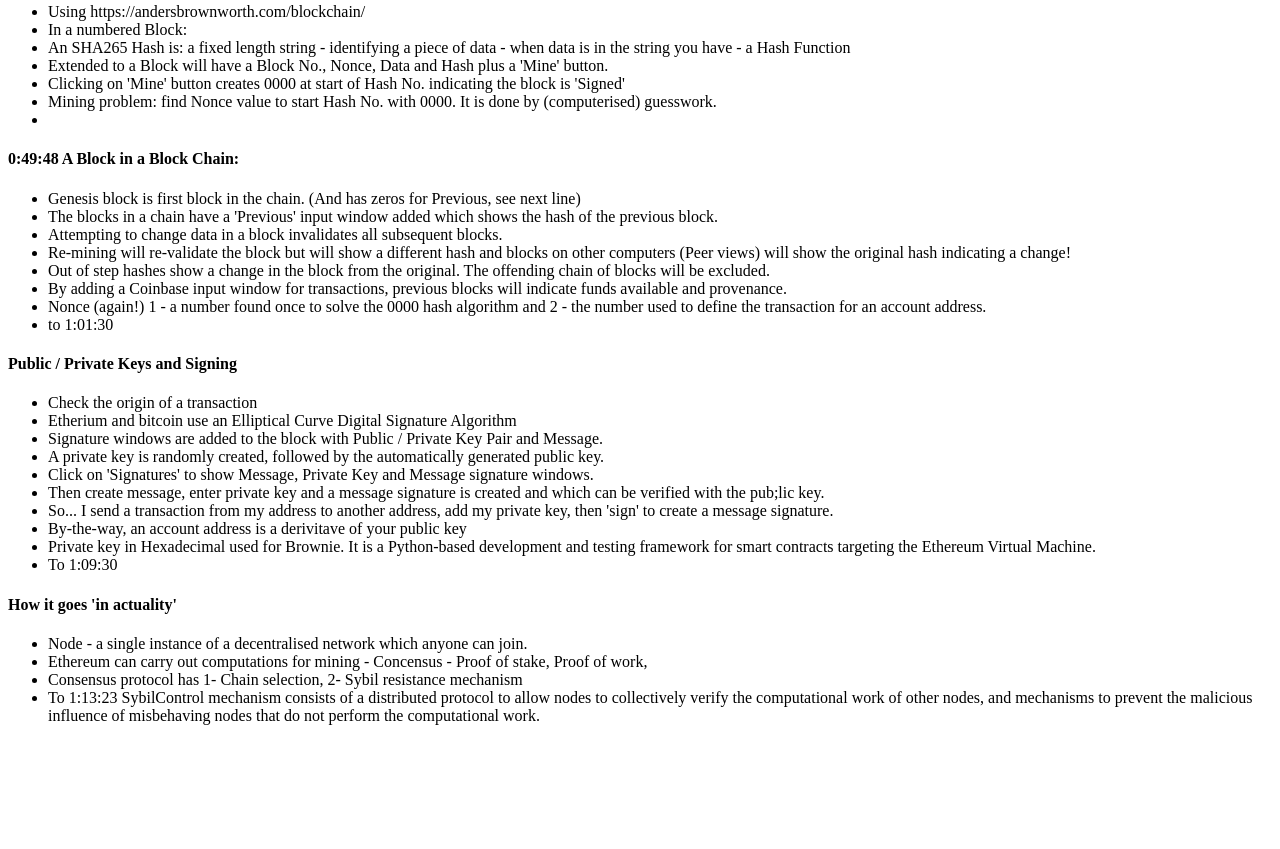
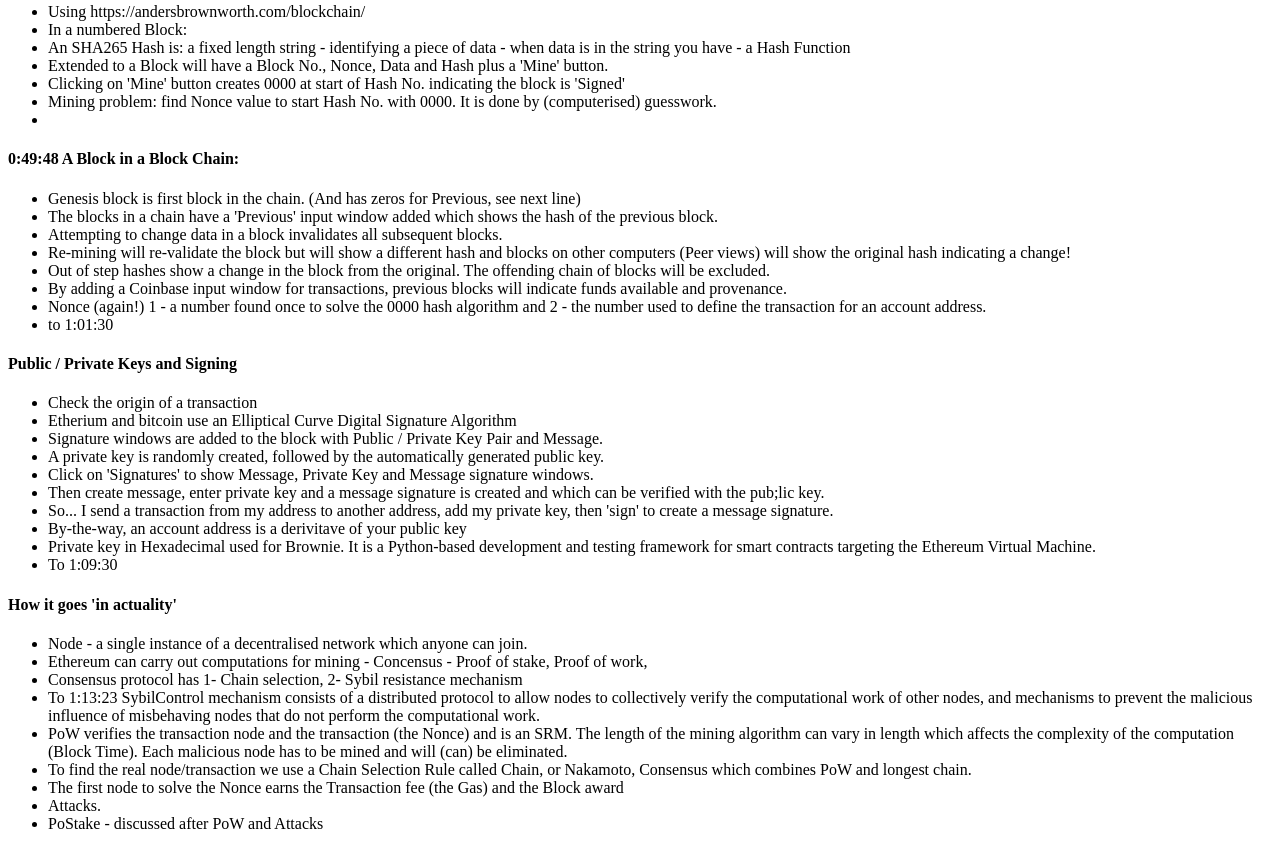
Before and after one commit to 1BobC/PatsBlockChain, a plain HTML site: page index.html in a window 1280 px wide. Shown: the part 687-1536 px from the top of the page. Before the commit the page ends 1428 px from the top, so only its background shows below. Drawn offline with Linux system fonts and the light colour scheme; a script that the page names is missing.

Commit message:
To 1:19:32 Pow discussion

```diff
--- a/index.html
+++ b/index.html
@@ -76,7 +76,8 @@
         <li>Then create message, enter private key and a message signature is created and which can be verified with the pub;lic key.</li>
         <li>So... I send a transaction from my address to another address, add my private key, then 'sign' to create a message signature. </li>
         <li>By-the-way, an account address is a derivitave of your public key</li>
-        <li>Private key in Hexadecimal used for Brownie. It is a Python-based development and testing framework for smart contracts targeting the Ethereum Virtual Machine.</li>
+        <li>Private key in Hexadecimal used for Brownie. It is a Python-based development and testing
+            framework for smart contracts targeting the Ethereum Virtual Machine.</li>
         <li>To 1:09:30</li>
     </ul>
     <h4>How it goes 'in actuality'</h4>
@@ -84,7 +85,18 @@
         <li>Node - a single instance of a decentralised network which anyone can join.</li>
         <li>Ethereum can carry out computations for mining - Concensus - Proof of stake, Proof of work, </li>
         <li>Consensus protocol has 1- Chain selection, 2- Sybil resistance mechanism</li>
-        <li>To 1:13:23 SybilControl mechanism consists of a distributed protocol to allow nodes to collectively verify the computational work of other nodes, and mechanisms to prevent the malicious influence of misbehaving nodes that do not perform the computational work.</li>
+        <li>To 1:13:23 SybilControl mechanism consists of a distributed protocol to allow nodes to
+            collectively verify the computational work of other nodes, and mechanisms to prevent the
+            malicious influence of misbehaving nodes that do not perform the computational work.</li>
+        <li>PoW verifies the transaction node and the transaction (the Nonce) and is an SRM. The length of the
+            mining algorithm can vary in length which affects the complexity of the computation
+            (Block Time).
+            Each malicious node has to be mined and will (can) be eliminated.</li>
+        <li>To find the real node/transaction we use a Chain Selection Rule called Chain, or Nakamoto,
+             Consensus which combines PoW and longest chain.</li>
+        <li>The first node to solve the Nonce earns the Transaction fee (the Gas) and the Block award</li>
+        <li>Attacks. </li>
+        <li>PoStake - discussed after PoW and Attacks</li>
     </ul>
 
 <script src="jscript.js"></script>
```
Also changed, not shown: 1 other file.
